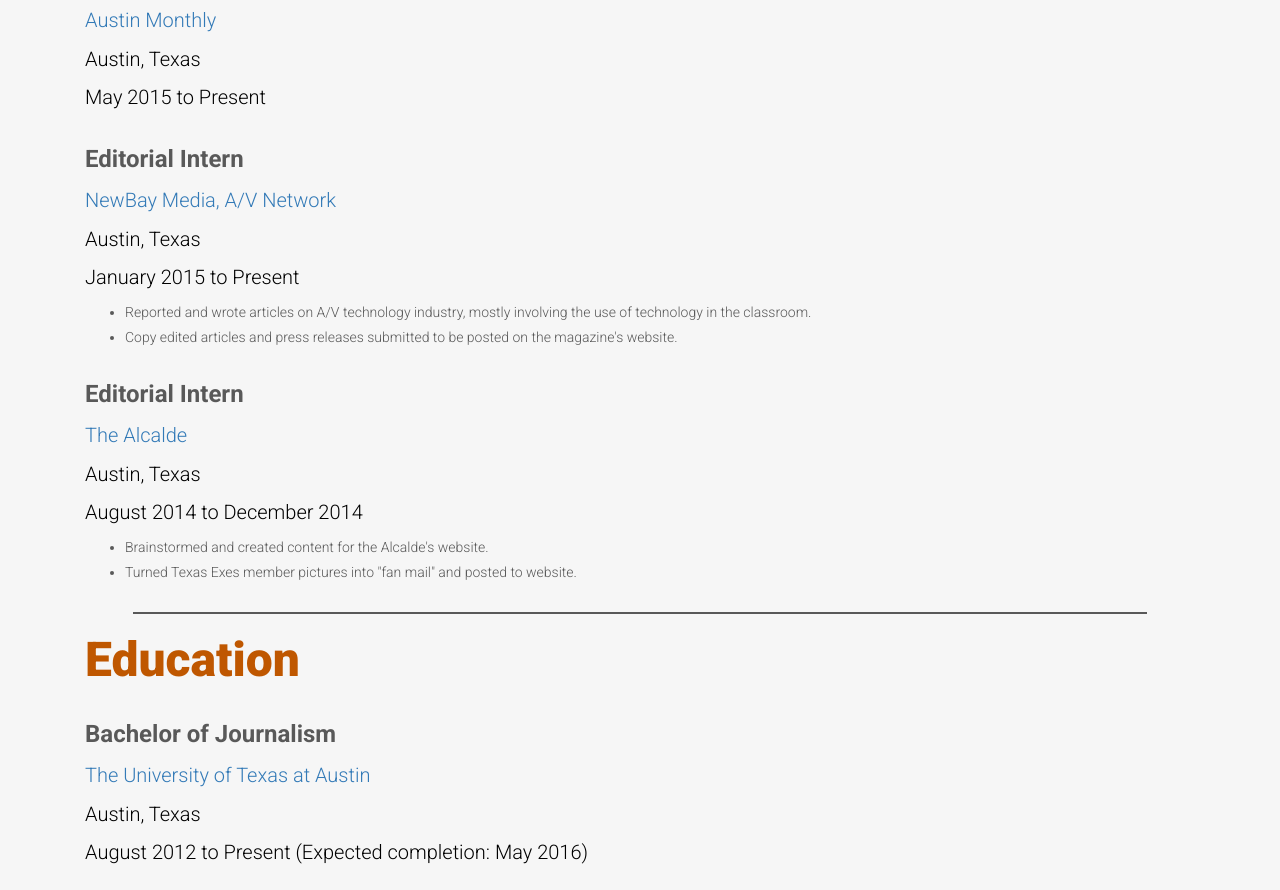
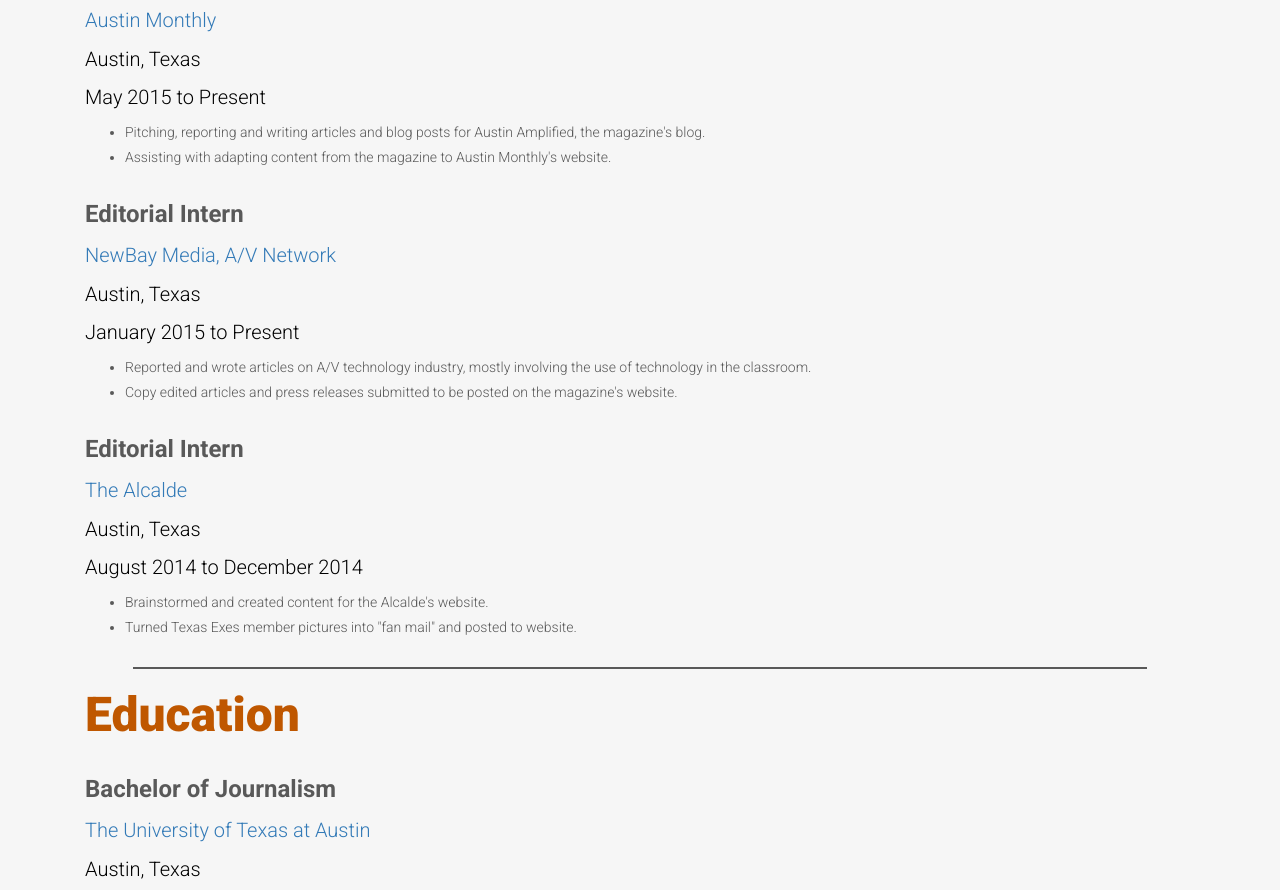
Before and after one commit to AdamHumphrey/AdamHumphrey.github.io, a plain HTML site: page index.html in a window 1280 px wide. Shown: the part 1060-1950 px from the top of the page. Drawn offline with Linux system fonts and the light colour scheme.

Commit message:
no message

```diff
--- a/index.html
+++ b/index.html
@@ -182,6 +182,10 @@
 		<p class="exp2"><a href="http://www.austinmonthly.com/" target="_blank">Austin Monthly</a></p>
 		<p class="exp2">Austin, Texas</p>
 		<p class="exp2">May 2015 to Present</p>
+		<ul>
+			<li>Pitching, reporting and writing articles and blog posts for Austin Amplified, the magazine's blog.</li>
+			<li>Assisting with adapting content from the magazine to Austin Monthly's website.</li>
+		</ul>
 	</div>
 	</div>
 </div>
```
